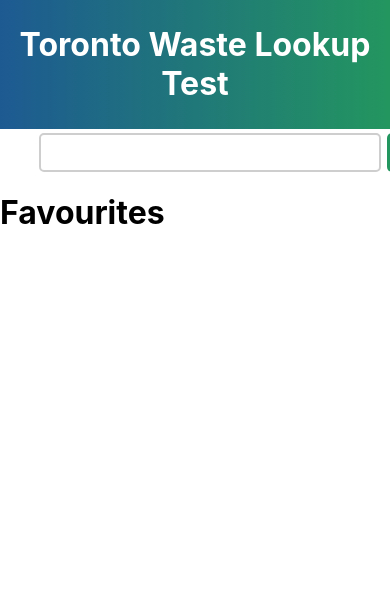
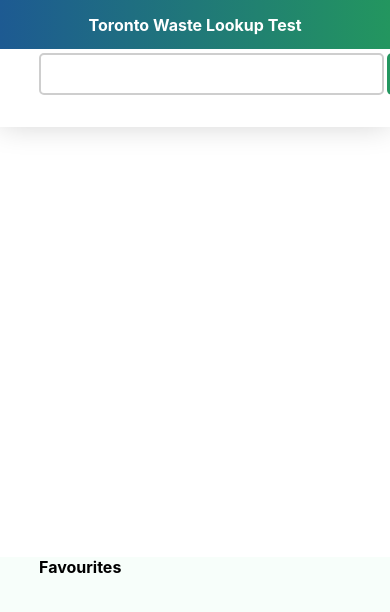
Before and after one commit to arunthaya/shopify_intern_challenge, a React (Create React App) app in the folder client/: page / in a window 390 px wide. Shown: the top 612 px of the page. Built offline with nearby package versions, Linux system fonts and the light colour scheme.

Commit message:
CSS changes for responsive web

```diff
--- a/client/src/App.css
+++ b/client/src/App.css
@@ -1,69 +1,4 @@
-/*.App {
-  box-sizing: border-box;
-  height: 100vh;
-}
-
-.row::after {
-  clear: both;
-  content: "";
-  padding: 15px;
-}
-
-.App-header {
-  /* display: flex;
-  flex-direction: column;
-  align-items: center;
-  justify-content: center;
-  font-size: calc(10px + 2vmin);
-  align-items: center;
-  just-content: center;
-  background-image: linear-gradient(to right, #1D5A92, #23965F);
-  color: white;
-  font-size: calc(5px + 2vmin);
-  padding: 1%;
-  margin: auto;
-  text-align: center;
-}
-
-.App-link {
-  color: #61dafb;
-}
-
-.App-search {
-  position: relative;
-  height: 10vh;
-}
-
-
-input {
-  margin-top: 20px;
-  margin-right: 20px;
-  margin-left: 20px;
-  margin-bottom: 20px;
-  width: 85%;
-  padding: 20px 15px;
-  border: 2px solid #CECECE;
-  border-radius: 3px;
-  outline: none;
-  font-size: 24px;
-  transition: 0.5s;
-}
-
-input:focus {
-  border: 2px solid black;
-}
-
-button {
-  margin-top: 20px;
-  margin-right: 20px;
-  margin-left: 20px;
-  margin-bottom: 20px;
-  height: 100%;
-  width: 74px;
-  border-radius: 3px;
-  outline: none;
-}
-
+/*
 .App-searchresults{
   height: 45vh;
   overflow: auto;
@@ -127,6 +62,7 @@
 }
 */
 
+
 .app {
   /*font-size: calc(5px + 2vmin);*/
   -moz-appearance: none;
@@ -137,7 +73,49 @@
 .header {
   background-image: linear-gradient(to right, #1D5A92, #23965F);
   color: white;
+  margin: auto;
   padding: 1%;
-  margin: auto;
   text-align: center;
 }
+
+.app-header {
+  height: 30vh;
+  box-shadow: 0px -3px 30px #CECECE;
+  -moz-transition:all .5s ease-in-out;
+  -o-transition:all .5s ease-in-out;
+  -webkit-transition:all .5s ease-in-out;
+}
+.app-body {
+  height: 70vh;
+}
+
+.searchresults {
+  min-height: 60%;
+  max-height: 60%;
+  overflow-y: auto;
+  margin-left: auto;
+  margin-right: auto;
+}
+
+.favourites {
+  background-color: #F7FEFA;
+  width: 100%;
+  min-height: 40%;
+  max-height: 40%;
+  overflow-y: auto;
+}
+.favourites h1 {
+  width: 80%;
+  margin: auto;
+}
+@media screen and (max-width:600px) {
+  .app-header {
+    height: 15vh;
+  }
+  .app-body {
+    height: 85vh;
+  }
+  h1 {
+    font-size: 1rem;
+  }
+}
--- a/client/src/App.js
+++ b/client/src/App.js
@@ -110,14 +110,6 @@
         favouritesVerbatim: favouritesVerbatimCopy
       })
     } else {
-      /* this.state.results.map((result) => {
-        if(result._id === val){
-          this.setState({
-            favourites: this.state.favourites.concat([val]),
-            favouritesVerbatim: this.state.favouritesVerbatim.concat(result)
-          })
-        }
-      }) */
       this.state.results
         .filter((result => result._id === val))
         .map((result) => {
@@ -134,6 +126,7 @@
     const { results, whatToRender, favourites, favouritesVerbatim, isBadInput } = this.state;
     return (
       <div className="app">
+        <div className="app-header">
           <header className="header" >
             <h1>Toronto Waste Lookup Test</h1>
           </header>
@@ -144,7 +137,9 @@
             keyPress={this.handleKeyPress}
             value={searchFieldText}
           />
-        <div className="App-searchresults">
+        </div>
+        <div className="app-body">
+          <div className="searchresults">
             <SearchResults
               results={results}
               whatToRender={whatToRender}
@@ -152,7 +147,8 @@
               favourites={favourites}
             />
           </div>
-        <div className="App-favourites">
+          <div className="favourites">
+            <div className="fav-content">
               <h1>Favourites</h1>
               <SearchResults
                 results={favouritesVerbatim}
@@ -164,6 +160,8 @@
               />
             </div>
           </div>
+        </div>
+      </div>
     )
   }
 }
--- a/client/src/components/SearchResult.jsx
+++ b/client/src/components/SearchResult.jsx
@@ -17,13 +17,21 @@
     return (
       <React.Fragment>
         <tr>
-          <td
-            onClick={() => this.handleStarClick(this.props.id)}
-            className='Star'
-            id={this.props.favourited ? 'highlighted' : null}
-		      	>&#9733;
-          </td>
-          <td>{this.props.title}</td>
+          {this.props.favourited ?
+            (
+              <td onClick={() => this.handleStarClick(this.props.id)}>
+                <button className='star highlighted'>&#9733;</button>
+                {this.props.title}
+              </td>
+            ) : (
+              <td onClick={() => this.handleStarClick(this.props.id)}>
+                <button className='star'>&#9733;</button>
+                {this.props.title}
+              </td>
+            )
+          }
+
+
           <td>{ReactHtmlParser(entities.decodeHTML(this.props.textToDisplay))}</td>
         </tr>
       </React.Fragment>
--- a/client/src/components/SearchResults.jsx
+++ b/client/src/components/SearchResults.jsx
@@ -1,6 +1,6 @@
 import React, { Component } from 'react'
 import SearchResult from './SearchResult.jsx'
-import '../App.css'
+import '../styling/SearchResults.css'
 //import loadingIcon from 'loadingIcon.svg'
 
 class SearchResults extends Component {
@@ -47,7 +47,9 @@
   render () {
     const whatToRender = this.props.whatToRender
     return (
-      this.conditionalRender(whatToRender)
+      <div className='searchresult-child'>
+        {this.conditionalRender(whatToRender)}
+      </div>
     )
   }
 }
--- a/client/src/styling/SearchBarStyling.css
+++ b/client/src/styling/SearchBarStyling.css
@@ -1,28 +1,32 @@
 .search {
-  width: 80%;
   display: flex;
   flex-direction: row;
   flex-wrap: nowrap;
+  margin-bottom: 2%;
   margin-left: 1%;
+  margin-left: auto;
+  margin-right: 1%;
+  margin-right: auto;
   margin-top: 1%;
-  margin-right: 1%;
-  margin-bottom: 2%;
-  margin-left: auto;
-  margin-right: auto;
   transition:all .5s ease-in-out;
+  width: 80%;
+-moz-transition:all .5s ease-in-out;
 -o-transition:all .5s ease-in-out;
--moz-transition:all .5s ease-in-out;
 -webkit-transition:all .5s ease-in-out;
 }
 
-input {
+.search input {
+  border-radius: 5px;
+  border: 2px solid #CECECE;
   flex-basis: 80%;
-  padding: 1.5%;
-  border: 2px solid #CECECE;
-  border-radius: 5px;
-  outline: none;
   font-size: 3vh;
   margin-right: 1%;
+  outline: none;
+  padding: 1.5%;
+}
+
+.search input:focus {
+  border-color: black;
 }
 
 .error {
@@ -30,26 +34,26 @@
   border-color: red;
 }
 
-button {
-  flex-basis: 20%;
+.search button {
+  align-items: center;
   background-color: #23965F;
   border-radius: 5px;
   border: none;
   color: white;
   cursor: pointer;
+  flex-basis: 20%;
   font-size: 3em;
   font-weight: bold;
+  max-width: 1.5em;
   outline: none;
-  max-width: 1.5em;
   text-align: center;
-  align-items: center;
 }
 
-button:hover {
-  background-color: #23d37f ;
+.search button:hover {
+  background-color: #23d37f;
 }
 
-button:active{
+.search button:active{
   background-color: #0e633b;
 }
 
--- /dev/null
+++ b/client/src/styling/SearchResults.css
@@ -0,0 +1,39 @@
+.searchresult-child {
+  width: 80%;
+  margin-left: auto;
+  margin-right: auto;
+}
+
+.star {
+  outline: none;
+  border: none;
+  color: #CECECE;
+  background: none;
+  cursor: pointer;
+  height: 3vh;
+  width: 3vh;
+  font-size: 2rem;
+  padding-right: 3rem;
+}
+
+.star:hover {
+  color: black;
+}
+
+.star:active {
+  color: #0e633b;
+}
+
+.highlighted {
+  color: #23965F;
+}
+
+@media screen and (max-width:600px) {
+  td, tr{
+    display: block;
+  }
+  .star {
+    font-size: 1.5rem;
+    padding-right: 1.5rem;
+  }
+}
```
Lines whose indentation alone changed are shown as unchanged.
